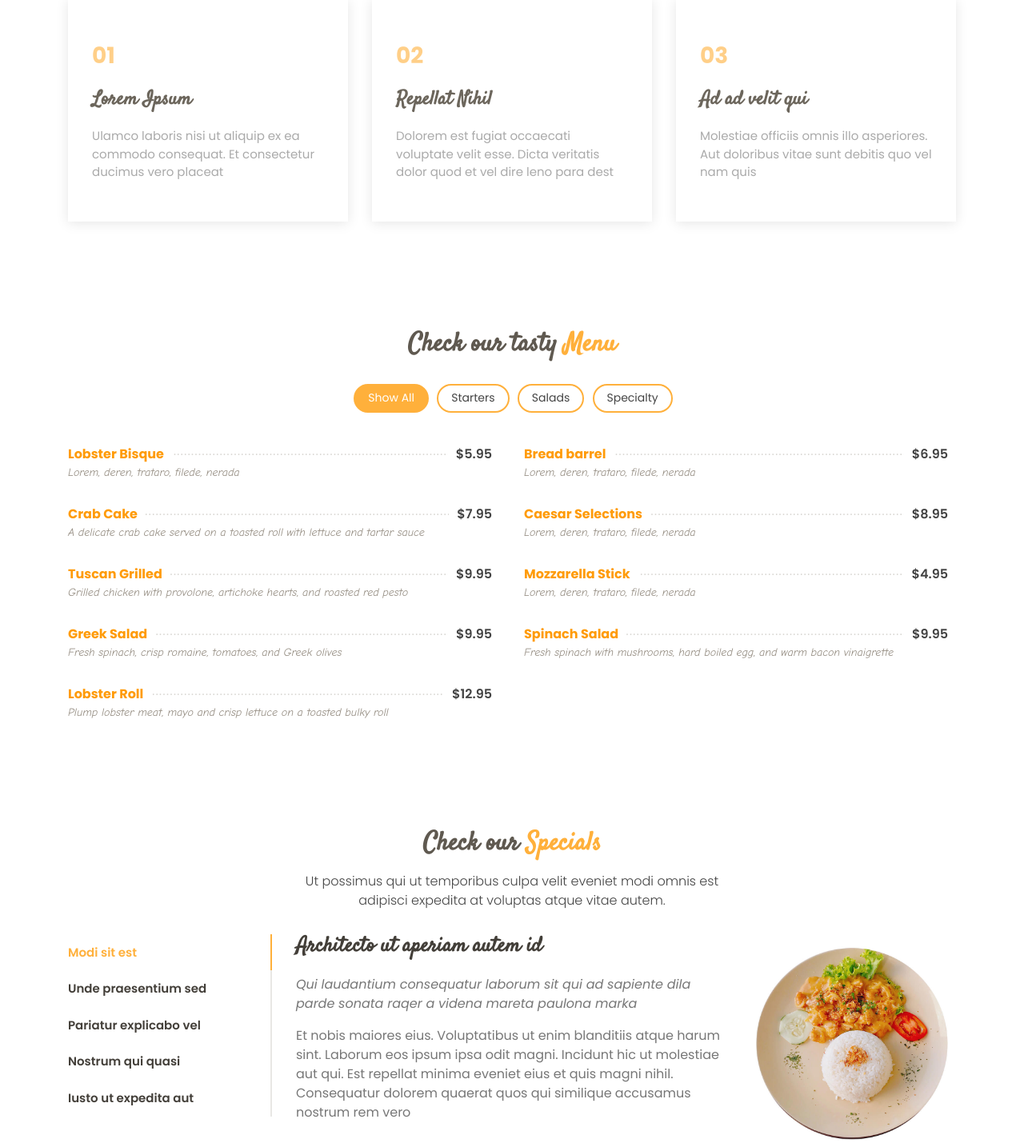
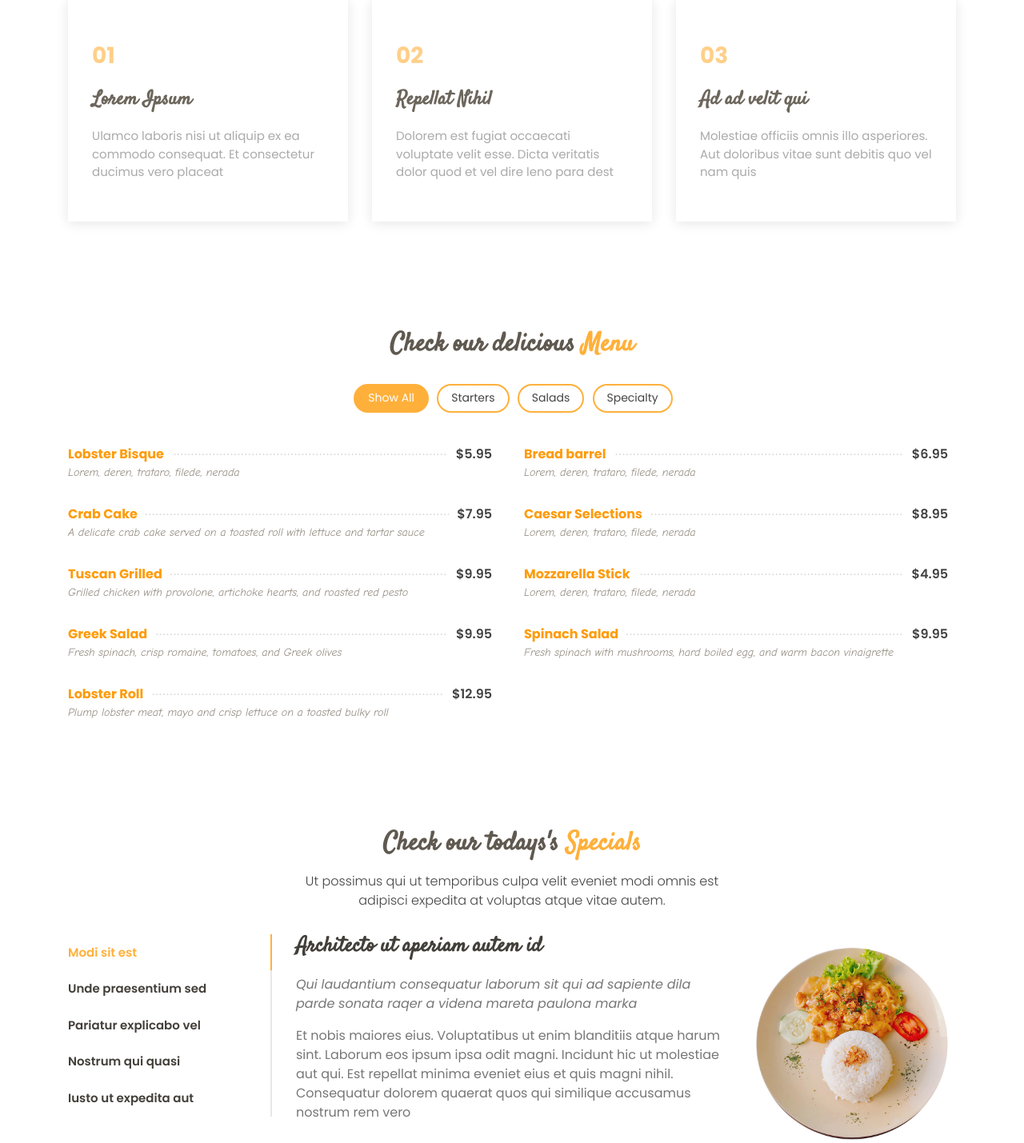
Before and after one commit to jatin2810/Eatler-New-2.0, a Django app: template main/templates/main/index.html in a window 1280 px wide. Shown: the part 1577-3006 px from the top of the page at 80% size. Run offline with Django 3.2, Linux system fonts and the light colour scheme; the template is opened without the code that fills it, so the values that code supplies are empty; parts of the project's set-up code (start-up, migrations or seed data) failed here and were passed over; some libraries are stand-ins or nearby versions.

Commit message:
made changes in index.html

```diff
--- a/main/templates/main/index.html
+++ b/main/templates/main/index.html
@@ -245,7 +245,7 @@
       <div class="container">
 
         <div class="section-title">
-          <h2>Check our tasty <span>Menu</span></h2>
+          <h2>Check our delicious <span>Menu</span></h2>
         </div>
 
         <div class="row">
@@ -354,7 +354,7 @@
       <div class="container">
 
         <div class="section-title">
-          <h2>Check our <span>Specials</span></h2>
+          <h2>Check our todays's <span>Specials</span></h2>
           <p>Ut possimus qui ut temporibus culpa velit eveniet modi omnis est adipisci expedita at voluptas atque vitae autem.</p>
         </div>
 
```
